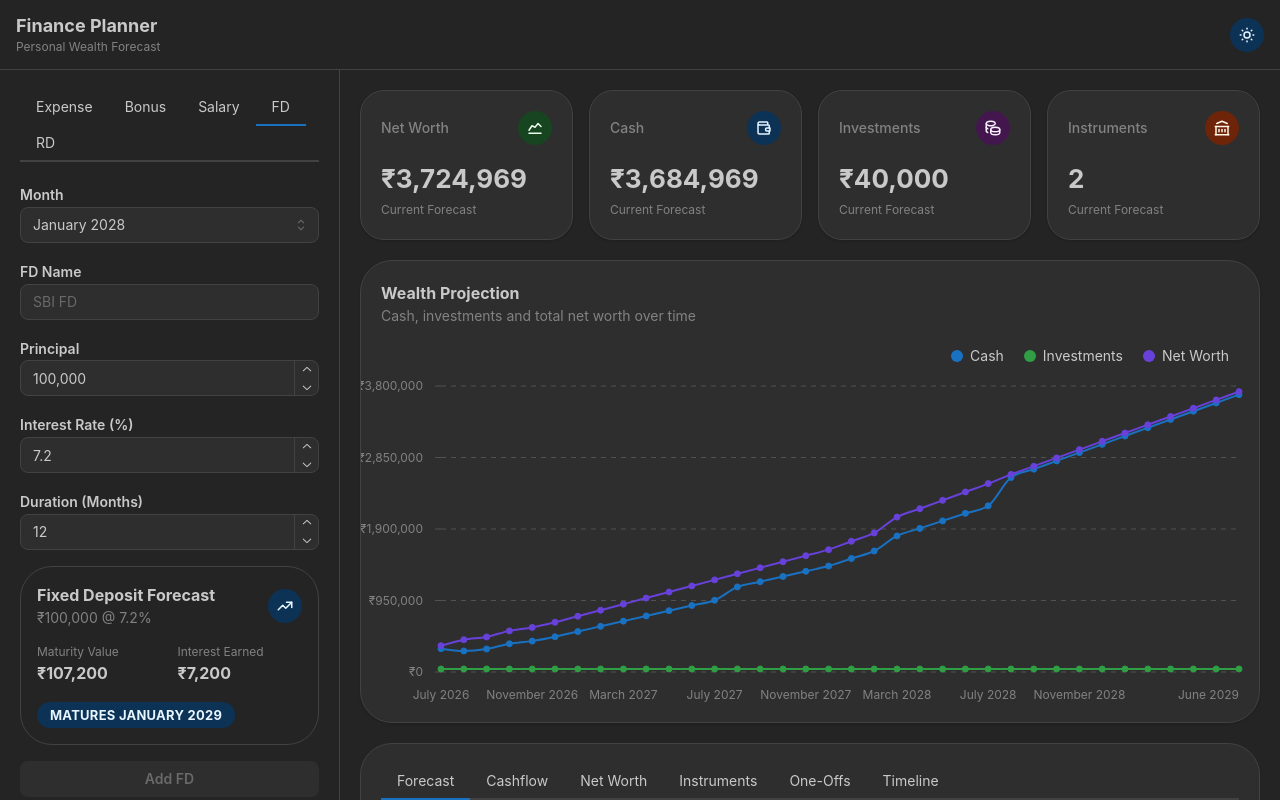
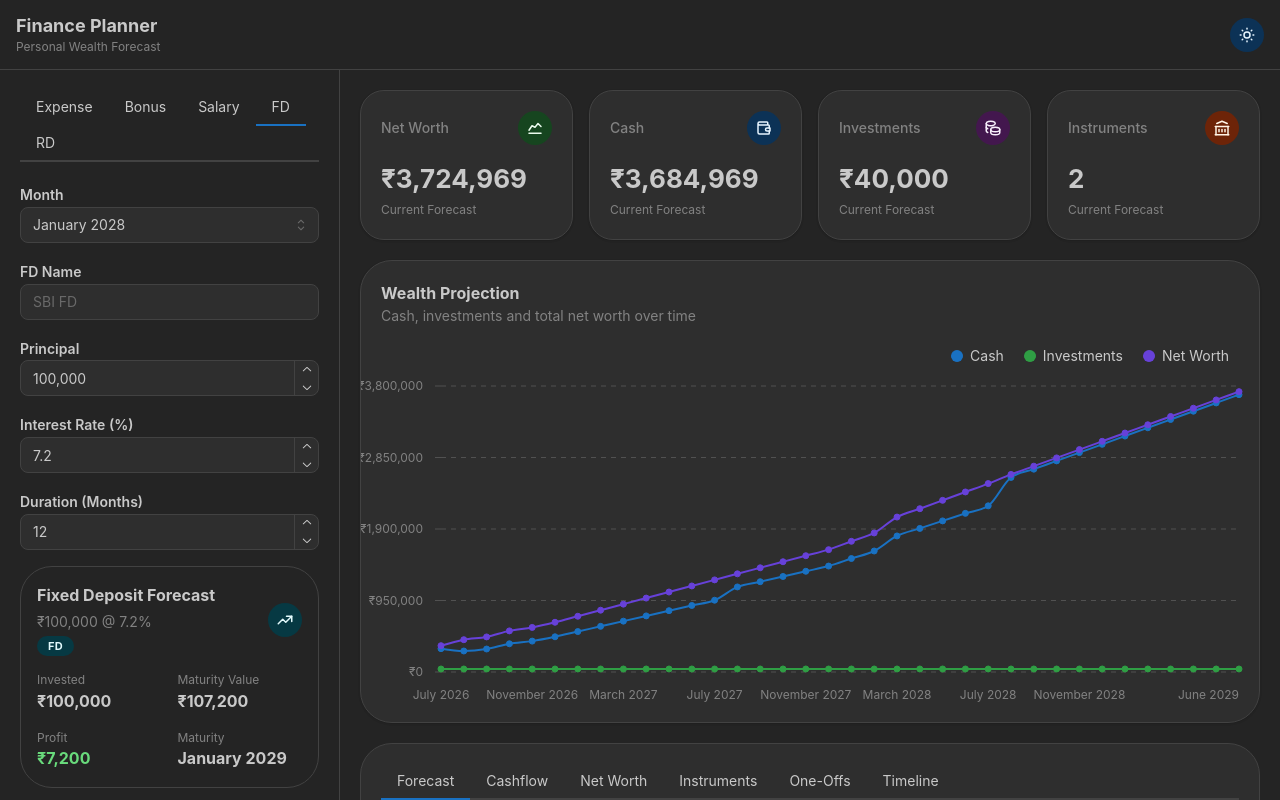
Before and after one commit to iamsuteerth/finance-planner, a React (Vite) app: page / in a window 1280 px wide. Both pictures are taken after a click on the tab "FD". Shown: the top 800 px of the page. Built offline with nearby package versions, Linux system fonts and the light colour scheme.

Commit message:
Added UI enhancements to scenarios and banners

```diff
--- a/src/components/scenario/AddFdForm.tsx
+++ b/src/components/scenario/AddFdForm.tsx
@@ -20,6 +20,7 @@ import {
 import InstrumentPreview from "./InstrumentPreview";
 import { addMonths } from "../../engine/dateUtils";
 import { formatMonth } from "../../engine/monthFormatting";
+import { money } from "./moneyFormat";
 
 export default function AddFdForm() {
   const addFd =
@@ -143,15 +144,18 @@ export default function AddFdForm() {
       <InstrumentPreview
         title="Fixed Deposit Forecast"
         subtitle={`₹${principal.toLocaleString()} @ ${rate}%`}
-        maturityValue={`₹${Math.round(
+        maturityValue={money(
           maturityValue
-        ).toLocaleString()}`}
-        interest={`₹${Math.round(
+        )}
+
+        interest={money(
           interest
-        ).toLocaleString()}`}
+        )}
         maturityMonth={formatMonth(
           maturityMonth!
         )}
+        principal={money(principal)}
+        type="FD"
       />
 
       <Button
--- a/src/components/scenario/AddRdForm.tsx
+++ b/src/components/scenario/AddRdForm.tsx
@@ -20,6 +20,7 @@ import {
 import InstrumentPreview from "./InstrumentPreview";
 import { formatMonth } from "../../engine/monthFormatting";
 import { addMonths } from "../../engine/dateUtils";
+import { money } from "./moneyFormat";
 
 export default function AddRdForm() {
   const addRd =
@@ -148,16 +149,21 @@ export default function AddRdForm() {
 
       <InstrumentPreview
         title="Recurring Deposit Forecast"
-        subtitle={`₹${monthlyContribution.toLocaleString()}/month`}
-        maturityValue={`₹${Math.round(
+        subtitle={`${money(monthlyContribution)}/month`}
+        maturityValue={money(
           maturityValue
-        ).toLocaleString()}`}
-        interest={`₹${Math.round(
+        )}
+        interest={money(
           interest
-        ).toLocaleString()}`}
+        )}
         maturityMonth={formatMonth(
           maturityMonth!
         )}
+        principal={money(
+          monthlyContribution *
+          durationMonths
+        )}
+        type="RD"
       />
 
       <Button
--- a/src/components/scenario/InstrumentPreview.tsx
+++ b/src/components/scenario/InstrumentPreview.tsx
@@ -15,6 +15,8 @@ import {
 interface Props {
   title: string;
 
+  principal: string;
+
   maturityValue: string;
 
   interest: string;
@@ -22,14 +24,18 @@ interface Props {
   maturityMonth: string;
 
   subtitle?: string;
+
+  type?: "FD" | "RD";
 }
 
 export default function InstrumentPreview({
   title,
+  principal,
   maturityValue,
   interest,
   maturityMonth,
   subtitle,
+  type,
 }: Props) {
   return (
     <Card
@@ -38,13 +44,9 @@ export default function InstrumentPreview({
       bg="var(--mantine-color-body)"
     >
       <Stack gap="md">
-        <Group
-          justify="space-between"
-        >
-          <Stack gap={0}>
-            <Text
-              fw={700}
-            >
+        <Group justify="space-between">
+          <Stack gap={4}>
+            <Text fw={700}>
               {title}
             </Text>
 
@@ -56,12 +58,31 @@ export default function InstrumentPreview({
                 {subtitle}
               </Text>
             )}
+
+            {type && (
+              <Badge
+                variant="light"
+                color={
+                  type === "FD"
+                    ? "cyan"
+                    : "grape"
+                }
+                w="fit-content"
+              >
+                {type}
+              </Badge>
+            )}
           </Stack>
 
           <ThemeIcon
             size="lg"
             radius="xl"
             variant="light"
+            color={
+              type === "FD"
+                ? "cyan"
+                : "grape"
+            }
           >
             <IconTrendingUp
               size={18}
@@ -70,6 +91,19 @@ export default function InstrumentPreview({
         </Group>
 
         <SimpleGrid cols={2}>
+          <div>
+            <Text
+              size="xs"
+              c="dimmed"
+            >
+              Invested
+            </Text>
+
+            <Text fw={700}>
+              {principal}
+            </Text>
+          </div>
+
           <div>
             <Text
               size="xs"
@@ -88,21 +122,30 @@ export default function InstrumentPreview({
               size="xs"
               c="dimmed"
             >
-              Interest Earned
+              Profit
+            </Text>
+
+            <Text
+              fw={700}
+              c="green"
+            >
+              {interest}
+            </Text>
+          </div>
+
+          <div>
+            <Text
+              size="xs"
+              c="dimmed"
+            >
+              Maturity
             </Text>
 
             <Text fw={700}>
-              {interest}
+              {maturityMonth}
             </Text>
           </div>
         </SimpleGrid>
-
-        <Badge
-          variant="light"
-          size="lg"
-        >
-          Matures {maturityMonth}
-        </Badge>
       </Stack>
     </Card>
   );
--- a/src/components/scenario/ScenarioBanner.tsx
+++ b/src/components/scenario/ScenarioBanner.tsx
@@ -22,13 +22,35 @@ export default function ScenarioBanner() {
     return null;
   }
 
-  const types =
-    new Set(
-      events.map(
+  const counts = {
+    expense: events.filter(
       (event) =>
-          event.type
-      )
-    );
+        event.type ===
+        "ONE_OFF_EXPENSE"
+    ).length,
+
+    bonus: events.filter(
+      (event) =>
+        event.type ===
+        "BONUS_INCOME"
+    ).length,
+
+    salary: events.filter(
+      (event) =>
+        event.type ===
+        "SALARY_CHANGE"
+    ).length,
+
+    fd: events.filter(
+      (event) =>
+        event.type === "FD"
+    ).length,
+
+    rd: events.filter(
+      (event) =>
+        event.type === "RD"
+    ).length,
+  };
 
   return (
     <Paper
@@ -62,58 +84,54 @@ export default function ScenarioBanner() {
         </div>
 
         <Group gap={6}>
-          {types.has(
-            "ONE_OFF_EXPENSE"
-          ) && (
+          {counts.expense > 0 && (
             <Badge
               color="red"
               variant="light"
             >
-                Expense
+              Expense ×
+              {" "}
+              {counts.expense}
             </Badge>
           )}
 
-          {types.has(
-            "BONUS_INCOME"
-          ) && (
+          {counts.bonus > 0 && (
             <Badge
               color="green"
               variant="light"
             >
-                Bonus
+              Bonus ×
+              {" "}
+              {counts.bonus}
             </Badge>
           )}
 
-          {types.has(
-            "SALARY_CHANGE"
-          ) && (
+          {counts.salary > 0 && (
             <Badge
               color="blue"
               variant="light"
             >
-                Salary
+              Salary ×
+              {" "}
+              {counts.salary}
             </Badge>
           )}
 
-          {types.has(
-            "FD"
-          ) && (
+          {counts.fd > 0 && (
             <Badge
               color="cyan"
               variant="light"
             >
-                FD
+              FD × {counts.fd}
             </Badge>
           )}
 
-          {types.has(
-            "RD"
-          ) && (
+          {counts.rd > 0 && (
             <Badge
               color="grape"
               variant="light"
             >
-                RD
+              RD × {counts.rd}
             </Badge>
           )}
         </Group>
--- /dev/null
+++ b/src/components/scenario/moneyFormat.ts
@@ -0,0 +1,10 @@
+export function money(
+  value: number
+) {
+  return (
+    "₹" +
+    Math.round(
+      value
+    ).toLocaleString()
+  );
+}
```
Lines whose indentation alone changed are shown as unchanged.
